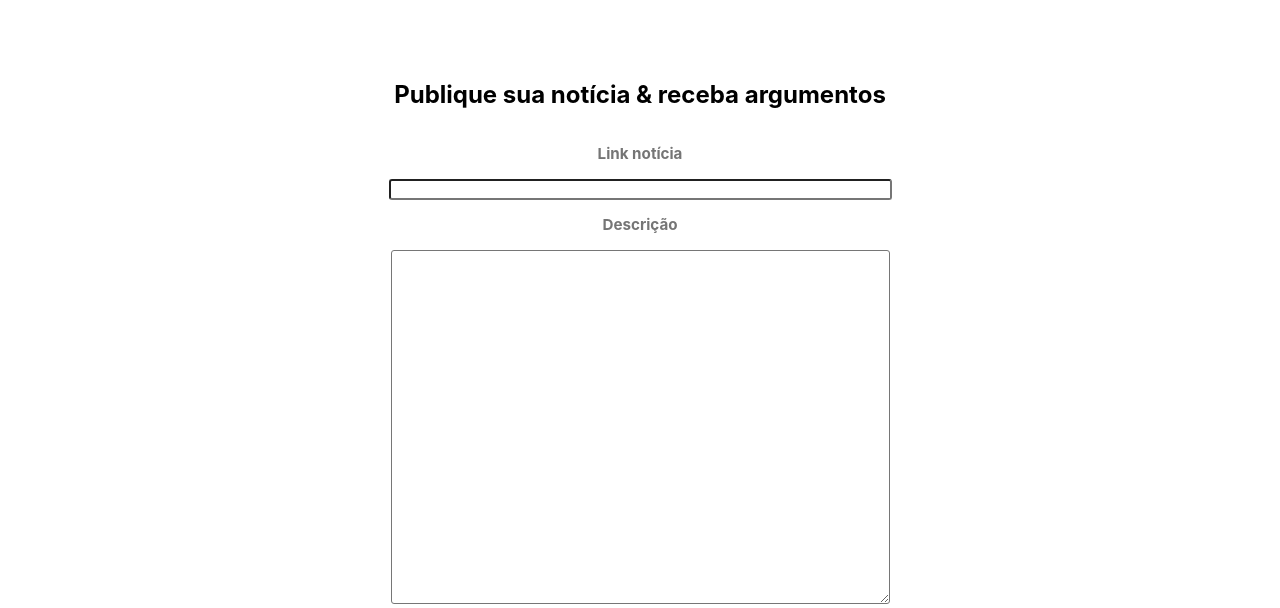
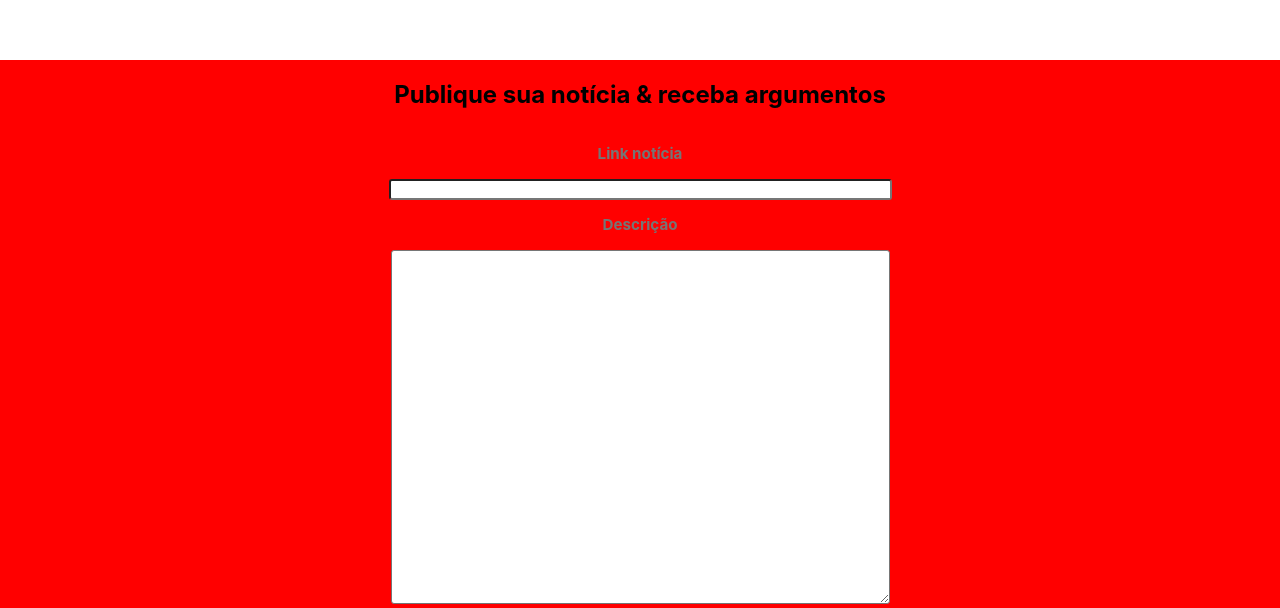
Before and after one commit to debatedor/debatedor-frontend, a React (Create React App) app: page / in a window 1280 px wide. Shown: the part 740-1348 px from the top of the page. Built offline with nearby package versions, Linux system fonts and the light colour scheme.

Commit message:
Alguma coisa

```diff
--- a/src/App.js
+++ b/src/App.js
@@ -3,6 +3,7 @@ import React, { useState } from 'react';
 import Header from "./components/Header.js";
 import Post from "./components/Post.js";
 import './App.css'
+import Feed from "./components/Feed.js";
 
 function App() {
   return (
@@ -11,7 +12,7 @@ function App() {
         <Header/>
       </header>
       <article>
-        <Post/>
+        <Feed />
       </article>
       <footer>
 
--- /dev/null
+++ b/src/components/Feed.js
@@ -0,0 +1,46 @@
+import Axios from "axios";
+import React, { useState } from 'react';
+import "./Post.css"
+
+export default function Feed() {
+    const [values, setValues] = useState({linkNoticia: '',description: ''});
+    const [noticia, setLinkNoticia] = useState('');
+    const [description, setDescription] = useState('');
+
+    const handleSubmit = (event) => {
+        event.preventDefault();
+        Axios.post("http://localhost:3001/Feed",{
+            linkNoticia: values.linkNoticia,
+            description: values.description
+        }).then((response) => {
+            console.log(response);
+        })
+    };
+
+    const handleChange = (value) => {
+        setValues(prevValue => ({
+            ...prevValue,
+            [value.target.name]: value.target.value,
+        }))
+    };
+
+    return (
+        <div id="Feed">
+            <form id="Post" className="Publique" onSubmit={handleSubmit}>
+                <section>
+                    <h2>Publique sua notícia & receba argumentos</h2>
+                    <div>
+                        <div>
+                            <h3>Link notícia</h3>
+                            <input type="text" className="inputUser" id="linkNoticia" onChange={handleChange} />
+                        </div>
+                        <div>
+                            <h3>Descrição</h3>
+                            <textarea type="text" className="inputUser" id="description"></textarea>
+                        </div>
+                    </div>
+                </section>
+            </form>
+        </div>
+    );
+}
--- a/src/components/Post.css
+++ b/src/components/Post.css
@@ -2,6 +2,8 @@
     display: flex;
     flex-direction: column;
     align-items: center;
+
+    background-color: red;
 }
 
 #Post section {
```
